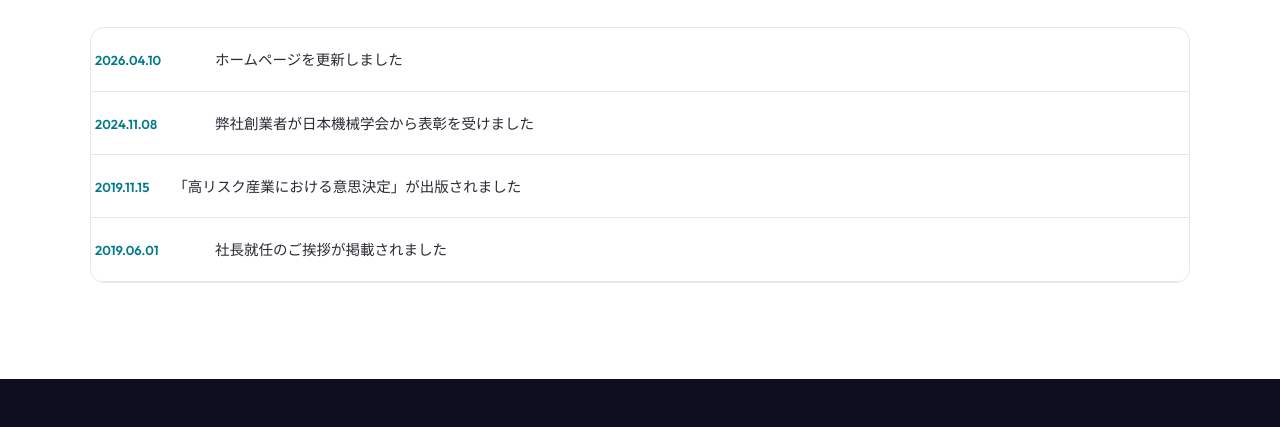
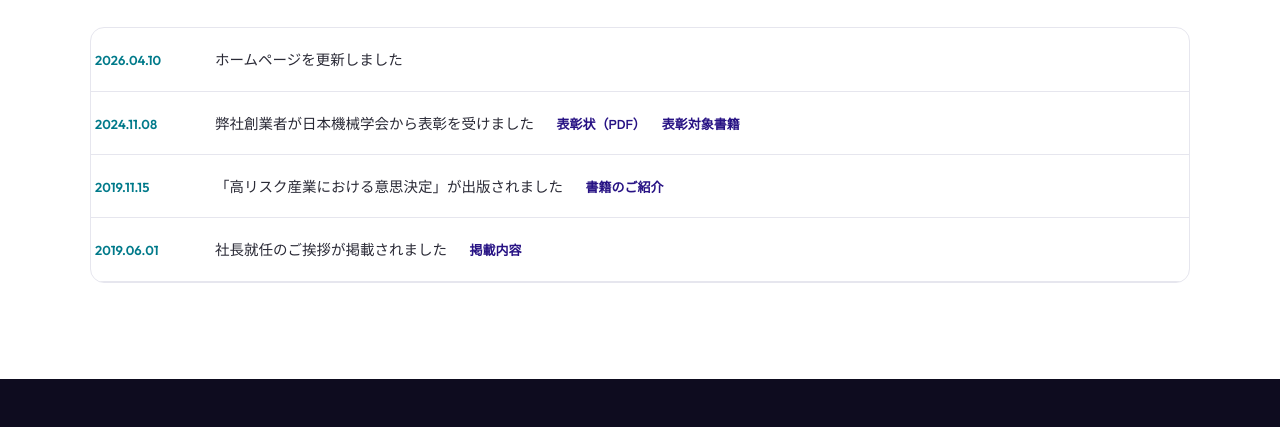
Before and after one commit to taka-a1111/csaj-renewal, a plain HTML site: page index.html in a window 1280 px wide. Shown: the part 3550-3977 px from the top of the page. Drawn offline with Linux system fonts and the light colour scheme.

Commit message:
Add files via upload

```diff
--- a/index.html
+++ b/index.html
@@ -532,11 +532,11 @@ img{max-width:100%;display:block}
       </div>
       <div class="news-list" style="margin-top:30px">
         <div class="news-row rv"><span class="nd en">2026.04.10</span><span class="nt">ホームページを更新しました</span></div>
-        <div class="news-row rv"><span class="nd en">2024.11.08</span><span class="nt">弊社創業者が日本機械学会から表彰を受けました</span></div>
-        <div class="news-row rv"><span class="nt"><span class="nd en" style="margin-right:24px">2019.11.15</span>「高リスク産業における意思決定」が出版されました</span></div>
-        <div class="news-row rv"><span class="nd en">2019.06.01</span><span class="nt">社長就任のご挨拶が掲載されました</span></div>
+        <div class="news-row rv"><span class="nd en">2024.11.08</span><span class="nt">弊社創業者が日本機械学会から表彰を受けました　<a href="https://www.csaj.co.jp/pdf/JSME_JPES_prize.pdf" target="_blank" rel="noopener">表彰状（PDF）</a>　<a href="https://books.google.co.jp/books/about/Boiling_Water_Reactors.html?id=6YRTEAAAQBAJ" target="_blank" rel="noopener">表彰対象書籍</a></span></div>
+        <div class="news-row rv"><span class="nd en">2019.11.15</span><span class="nt">「高リスク産業における意思決定」が出版されました　<a href="http://www.kaibundo.jp/2019/10/72989/" target="_blank" rel="noopener">書籍のご紹介</a></span></div>
+        <div class="news-row rv"><span class="nd en">2019.06.01</span><span class="nt">社長就任のご挨拶が掲載されました　<a href="./news.html">掲載内容</a></span></div>
       </div>
-    </div>
+      </div>
   </section>
 <footer class="ft">
   <div class="ft-in">
```
